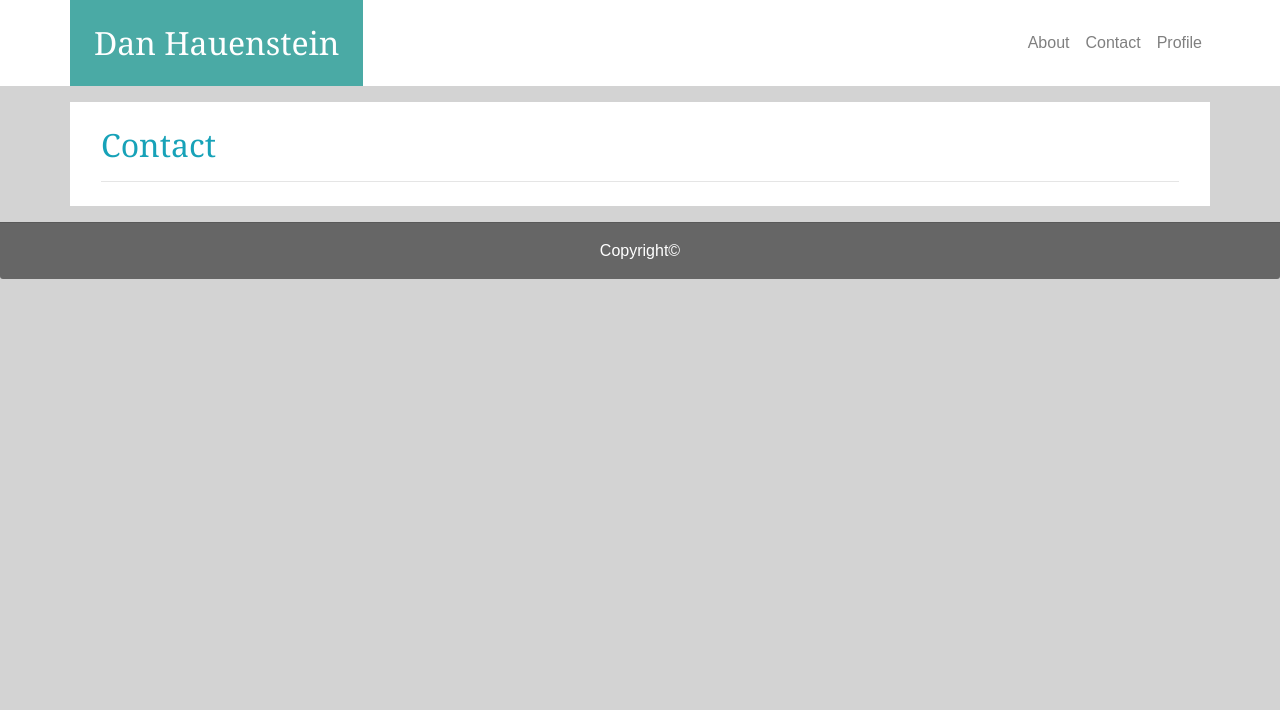
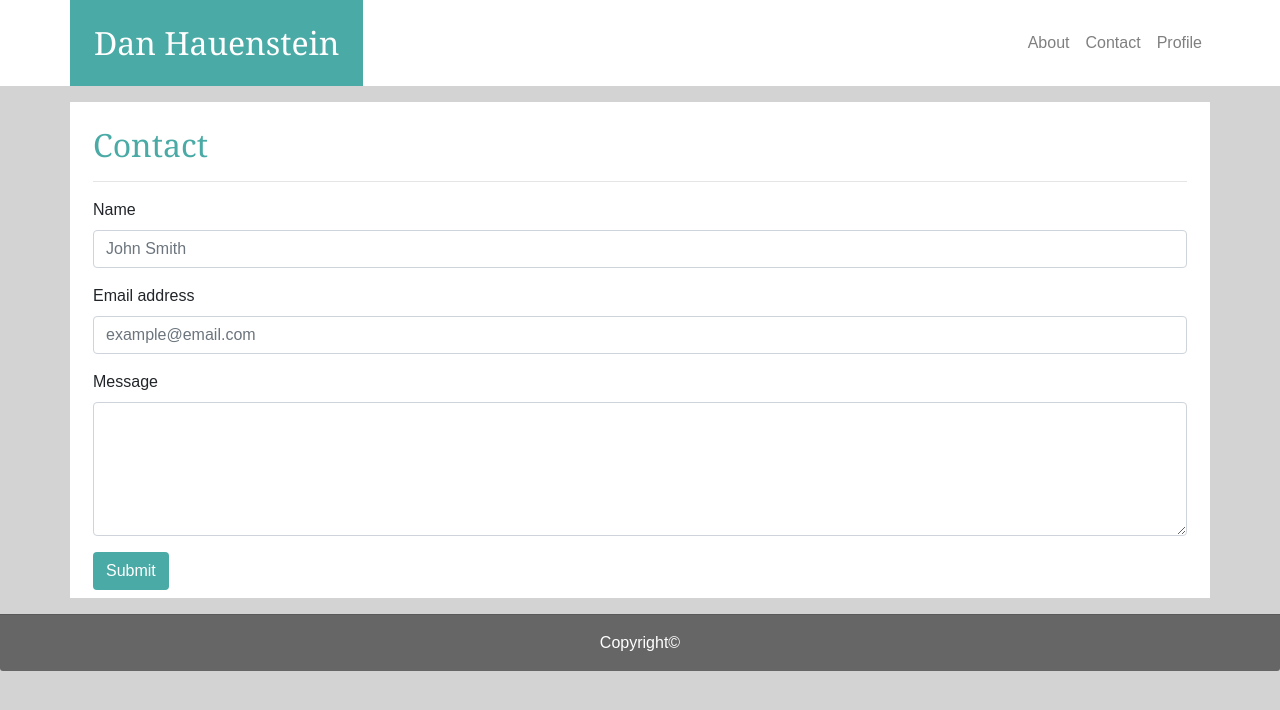
Before and after one commit to danhauen/bootstrap-portfolio, a plain HTML site: page bootcamp/bootstrap-portfolio/contact.html in a window 1280 px wide. Drawn offline with nearby package versions, Linux system fonts and the light colour scheme.

Commit message:
alignments met

```diff
--- a/bootcamp/bootstrap-portfolio/assets/css/style1.css
+++ b/bootcamp/bootstrap-portfolio/assets/css/style1.css
@@ -20,7 +20,7 @@ p   {
     color: #777777;
 }
 
-.text-info {
+.text {
     color:#4aaaa5
 }
 
@@ -35,6 +35,7 @@ h2 {
 
 .card-footer {
     background-color:#666666
+
 }
 
 .text-center {
@@ -42,9 +43,16 @@ h2 {
     color: #ffffff;
 }
 
+.form-group {
+    font-family:'Arial', 'Helvetica Neue', Helvetica, sans-serif;
+}
+
+.btn {
+    background-color: #4aaaa5;
+    font-family:'Arial', 'Helvetica Neue', Helvetica, sans-serif;
+    color: #ffffff;
+}
 
 .border-top {
     background-color:#4aaaa5
-    width: 70px;
-    height: 70px;
 }
--- a/bootcamp/bootstrap-portfolio/contact.html
+++ b/bootcamp/bootstrap-portfolio/contact.html
@@ -12,19 +12,13 @@
             <!--link to stylesheet-->
             <link rel="stylesheet" type="text/css" href="assets/css/style1.css">
   </head>
-
     <body>
-
         <!--header nav bar-->
         <nav class="navbar navbar-expand navbar-light pt-0 pb-0">
           <!--body container-->
           <div class="container" width=690px>
                 <!--name title-->
                 <h2 class="name mb-0 p-4 pl-4">Dan Hauenstein</h2>
-                  <button class="navbar-toggler" type="button" data-toggle="collapse" data-target="#navbarSupportedContent" aria-controls="navbarSupportedContent" aria-expanded="false" aria-label="Toggle navigation">
-                      <span class="navbar-toggler-icon"></span>
-                    </button>
-
                     <ul class="navbar-nav">
                         <li class="nav-item">
                           <a class="nav-link" href="index.html">About</a>
@@ -39,14 +33,29 @@
                   </div>
                 </div>
       </nav>
+          <div class="container-sm main pb-2 my-3" width=690px;>
+              <!--Box title-->
+              <h2 class="text m-2 pt-4">Contact</h2>
+                  <!--line break-->
+                  <hr class="my-3 mx-2" style="color:#cccccc">
+                    <form class="form mx-2">
+                        <div class="form-group">
+                          <label for="inputName">Name</label>
+                          <input type="Name" class="form-control" id="inputName" aria-describedby="enterName" placeholder="John Smith">
+
+                        </div>
+                        <div class="form-group">
+                                <label for="exampleInputEmail1">Email address</label>
+                          <input type="email" class="form-control" id="inputEmail" placeholder="example@email.com">
+                        </div>
 
 
-          <div class="container-sm main pb-2 mb-3" width=690px;>
-              <!--Box title-->
-              <h2 class="text-info m-3 pt-4">Contact</h2>
-                  <!--line break-->
-                  <hr class="my-3 mr-3 ml-3" style="color:#cccccc">
-
+                        <div class="form-group">
+                                <label for="messageForm">Message</label>
+                                <textarea class="form-control" id="exampleFormControlTextarea1" rows="5"></textarea>
+                              </div>
+                              <button type="submit" class="btn">Submit</button>
+                    </form>
           </div>
                   <span class="border-top">
                     <div class="card-footer p-3">
```
Also changed, not shown: bootcamp/bootstrap-portfolio/index.html (+3 -11 lines), bootcamp/bootstrap-portfolio/portfolio.html (+2 -15 lines). Lines whose indentation alone changed are shown as unchanged.
